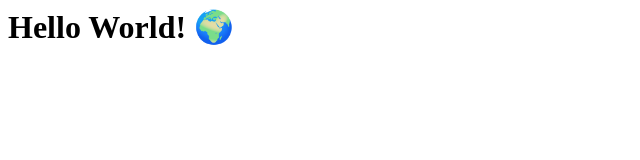
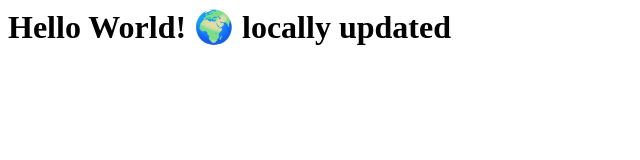
Before and after one commit to azdc-training-jkno/azdc-training.github.io, a plain HTML site: page index.html in a window 1280 px wide. Shown: the whole page, without its empty margins (0-640 px from the left). Drawn offline with Linux system fonts and the light colour scheme.

Commit message:
Changed Stuff

```diff
--- a/index.html
+++ b/index.html
@@ -1,2 +1,2 @@
 <!-- index.html -->
-<h1>Hello World! 🌍</h1>
+<h1>Hello World! 🌍 locally updated</h1>
```
